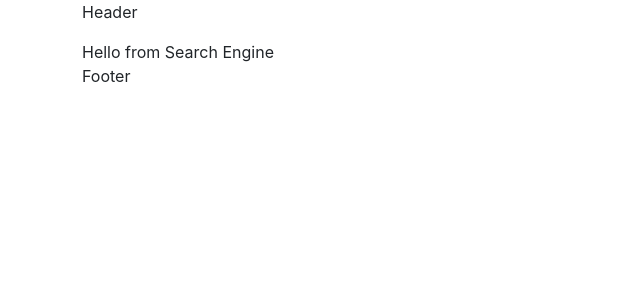
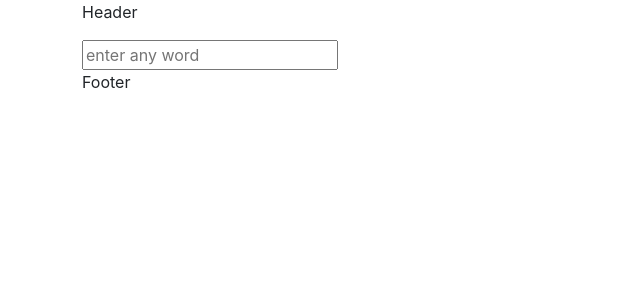
Before and after one commit to anjali-patelnz/anjali_dictionary_app, a React (Create React App) app: page / in a window 1280 px wide. Shown: the top 300 px of the page, without its empty margins (0-640 px from the left). Built offline with nearby package versions, Linux system fonts and the light colour scheme.

Commit message:
Created simple search bar and search bar functions

```diff
--- a/src/SearchEngine.js
+++ b/src/SearchEngine.js
@@ -1,5 +1,26 @@
-import React from "react";
+import React, { useState } from "react";
 
 export default function SearchEngine() {
-  return <div className="SearchEngine">Hello from Search Engine</div>;
+  const [word, setWord] = useState(" ");
+
+  function handleSubmit(event) {
+    event.preventDefault();
+    alert(`Searching for ${word}`);
+  }
+
+  function handleWordSearch(event) {
+    setWord(event.target.value);
+  }
+
+  return (
+    <div className="SearchEngine">
+      <form onSubmit={handleSubmit}>
+        <input
+          type="search"
+          placeholder="enter any word"
+          onChange={handleWordSearch}
+        ></input>
+      </form>
+    </div>
+  );
 }
```
